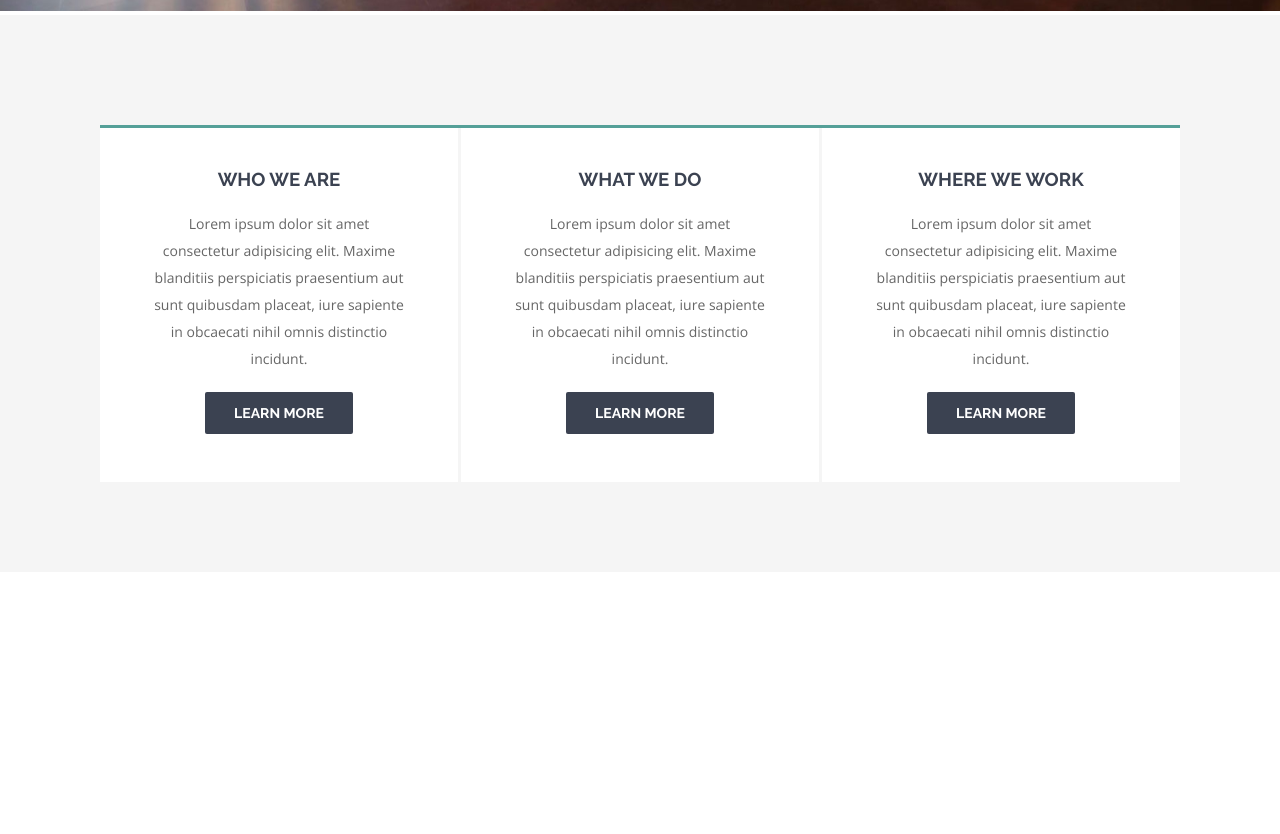
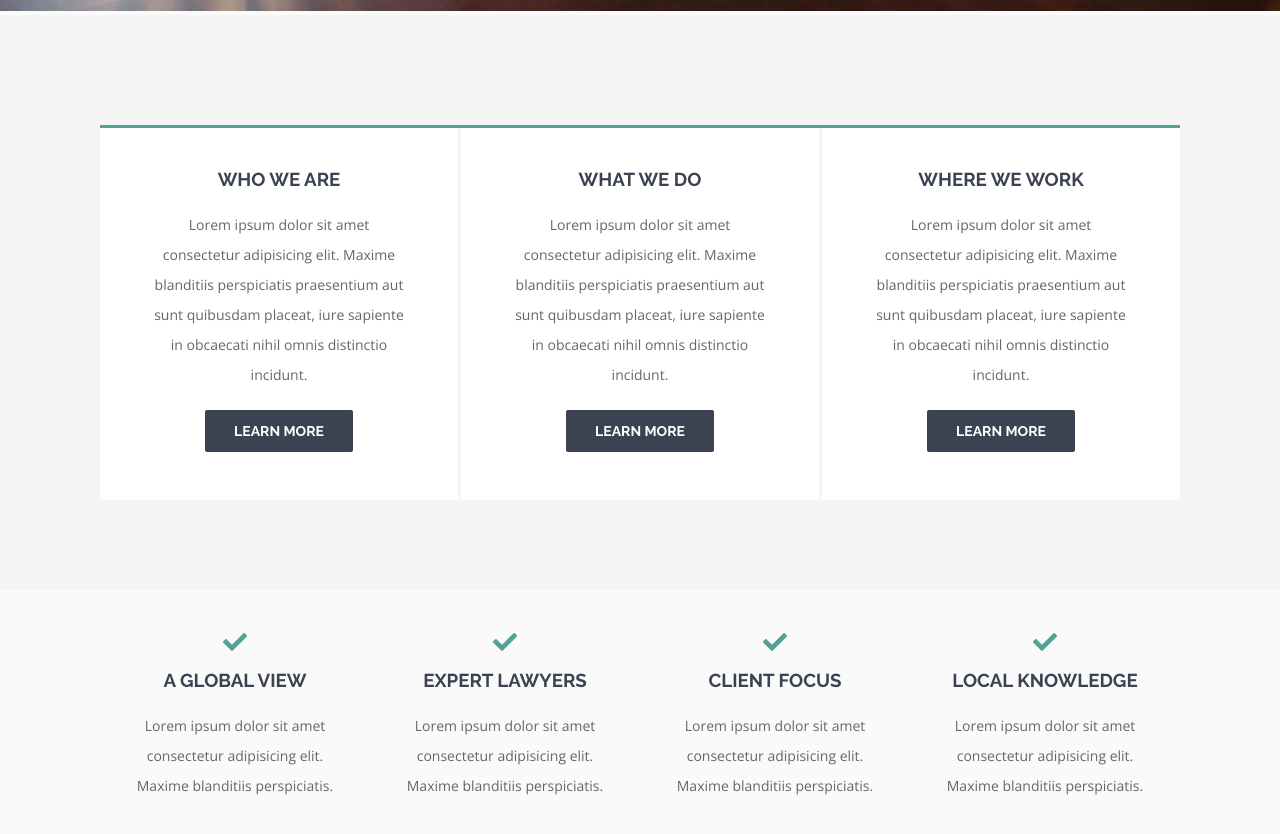
Before and after one commit to Scova89/proj-html-vuejs, a Vue app: page / in a window 1280 px wide. Shown: the part 860-1694 px from the top of the page. Before the commit the page ends 1432 px from the top, so only its background shows below. Built offline with nearby package versions, Linux system fonts and the light colour scheme.

Commit message:
sezione skills terminata

```diff
--- a/src/assets/style/global.scss
+++ b/src/assets/style/global.scss
@@ -13,7 +13,7 @@
 // tipografia
 body{
     font-family: $font-primary;
-    color: #e2e2e2;
+    background-color: #fafafa;
 }
 
 
@@ -62,7 +62,7 @@ p{
     color: #666666;
     font-size: 14px;
     text-align: center;
-    line-height: 27px;
+    line-height: 30px;
     margin: 20px 0;
 
 }
@@ -71,4 +71,5 @@ p{
 .container{
     min-width: 1080px;
     display: flex;
+    margin: auto;
 }
--- a/src/components/macro/Main.vue
+++ b/src/components/macro/Main.vue
@@ -5,18 +5,25 @@
       <!-- sezione riguardante l'identità dell'azienda-->
       <Identita/>
 
+      <!-- sezione delle skills dell'azienda -->
+      <Skills/>
+
+
   </main>
 </template>
 
 <script>
 import Jumbotron from '../sections/Jumbotron.vue';
 import Identita from '../sections/Identita.vue';
+import Skills from '../sections/Skills.vue';
+
 
 export default {
     name: 'Main',
     components: {
       Jumbotron,
-      Identita
+      Identita,
+      Skills
     }
 }
 </script>
--- a/src/components/sections/Skills.vue
+++ b/src/components/sections/Skills.vue
@@ -1,13 +1,69 @@
 <template>
+  <div class="container">
+          <div class="box">
+            <div class="icon primary-color">
+                <i class="fas fa-check"></i>
+            </div>
+            <h3>a global view</h3>
+            <p>Lorem ipsum dolor sit amet consectetur adipisicing elit. Maxime blanditiis perspiciatis.</p>
+          </div>
 
+          <div class="box">
+            <div class="icon primary-color">
+                <i class="fas fa-check"></i>
+            </div>
+            <h3>expert lawyers</h3>
+            <p>Lorem ipsum dolor sit amet consectetur adipisicing elit. Maxime blanditiis perspiciatis.</p>
+          </div>
+
+          <div class="box">
+            <div class="icon primary-color">
+                <i class="fas fa-check"></i>
+            </div>
+            <h3>client focus</h3>
+            <p>Lorem ipsum dolor sit amet consectetur adipisicing elit. Maxime blanditiis perspiciatis.</p>
+          </div>
+
+          <div class="box">
+            <div class="icon primary-color">
+                <i class="fas fa-check"></i>
+            </div>
+            <h3>local knowledge</h3>
+            <p>Lorem ipsum dolor sit amet consectetur adipisicing elit. Maxime blanditiis perspiciatis.</p>
+          </div>
+
+    </div>
 </template>
 
 <script>
+
 export default {
     name: 'Skills'
 }
 </script>
 
-<style>
+<style lang="scss" scoped>
+    .container{
+        max-width: 1080px;
+
+        .icon{
+            display: flex;
+            justify-content: center;
+            margin-bottom: 15px;
+            font-size: 24px;
+
+        }
+
+        .box{
+        padding: 40px 30px 48px;
+        }
+
+        .box:hover{
+            cursor: pointer;
+            h3{
+                color: #55a098;
+            }
+        }
+    }
 
 </style>
```
